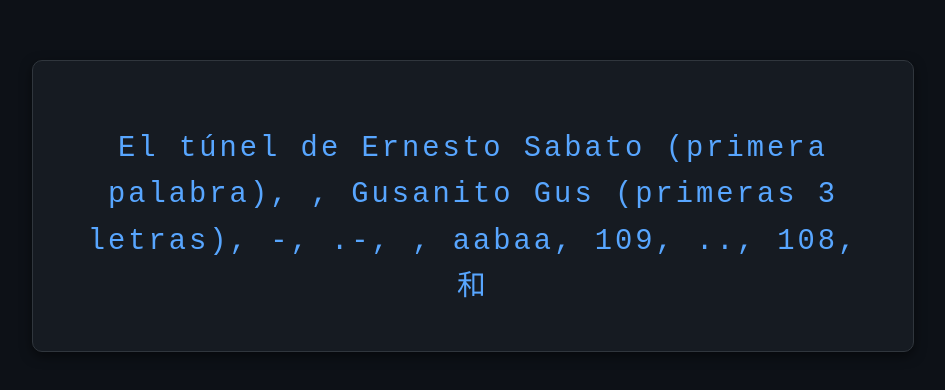
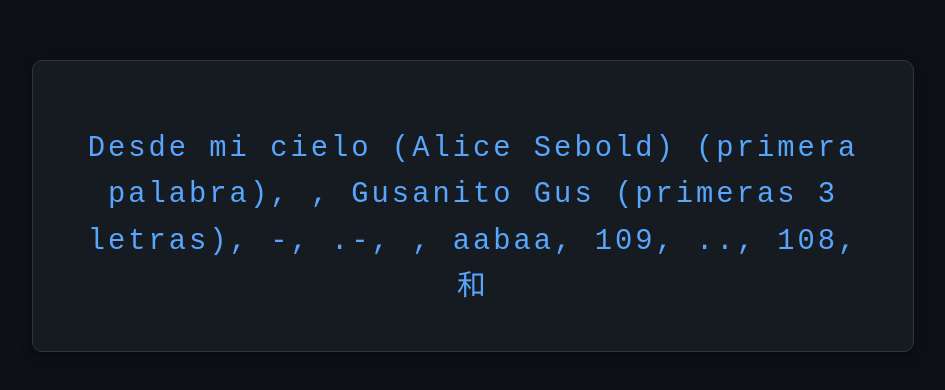
Before and after one commit to dexterjane/andalpdo, a plain HTML site: page index.html in a window 1280 px wide. Shown: the part 194-584 px from the top of the page, without its empty margins (167-1112 px from the left). Drawn offline with Linux system fonts and the light colour scheme.

Commit message:
index.html

```diff
--- a/index.html
+++ b/index.html
@@ -47,7 +47,7 @@
 
     <div class="container">
         <h1></h1>
-        <p>El túnel de Ernesto Sabato (primera palabra), , Gusanito Gus (primeras 3 letras), -, .-, , aabaa, 109, .., 108, 和</p>
+        <p>Desde mi cielo (Alice Sebold) (primera palabra), , Gusanito Gus (primeras 3 letras), -, .-, , aabaa, 109, .., 108, 和</p>
     </div>
 
 </body>
```
